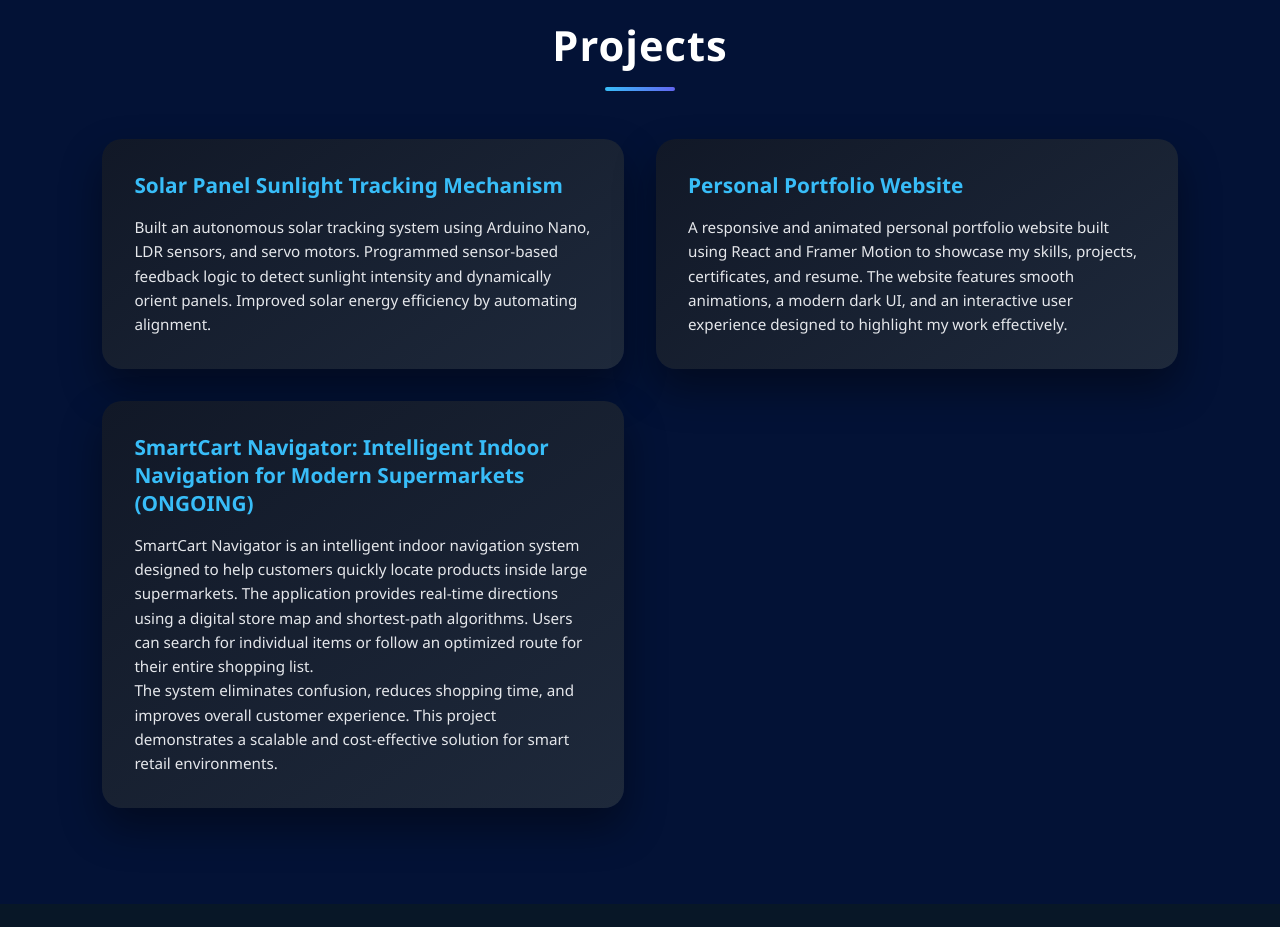
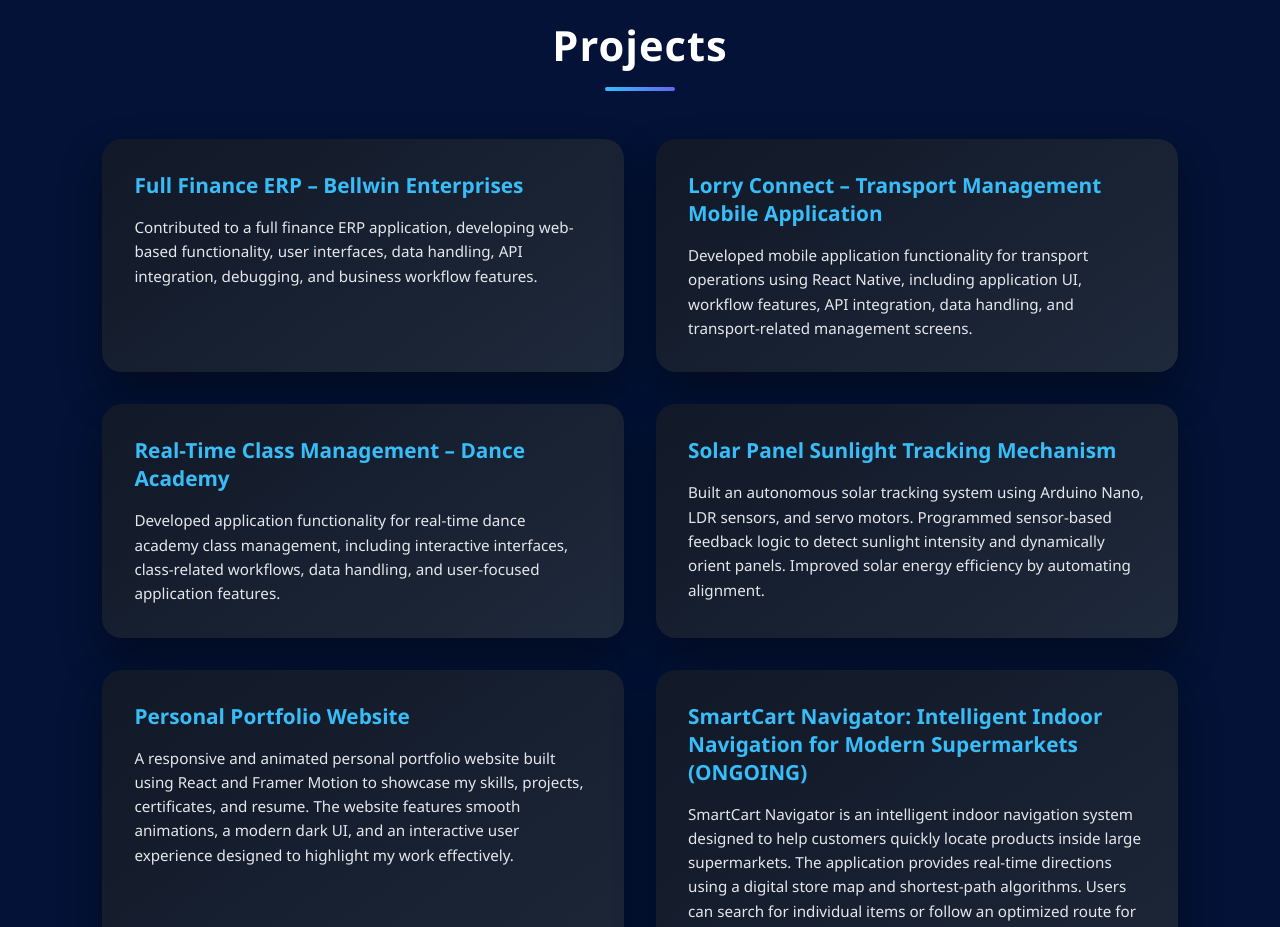
Before and after one commit to Thulasinatha02/my-portfolio, a React (Create React App) app: page / in a window 1280 px wide. Shown: the part 1700-2627 px from the top of the page. Built offline with nearby package versions, Linux system fonts and the light colour scheme.

Commit message:
addprojects

```diff
--- a/src/components/Projects.jsx
+++ b/src/components/Projects.jsx
@@ -8,6 +8,48 @@ export default function Projects() {
 
       {/* GRID CONTAINER */}
       <div className="projects-grid">
+
+        <motion.div
+          className="project-card"
+          initial={{ opacity: 0, y: 50 }}
+          whileInView={{ opacity: 1, y: 0 }}
+          transition={{ duration: 0.6 }}
+          viewport={{ once: false, amount: 0.3 }}
+          whileHover={{ scale: 1.05 }}
+        >
+          <h3>Full Finance ERP – Bellwin Enterprises</h3>
+          <p>
+            Contributed to a full finance ERP application, developing web-based functionality, user interfaces, data handling, API integration, debugging, and business workflow features.
+          </p>
+        </motion.div>
+
+        <motion.div
+          className="project-card"
+          initial={{ opacity: 0, y: 50 }}
+          whileInView={{ opacity: 1, y: 0 }}
+          transition={{ duration: 0.6 }}
+          viewport={{ once: false, amount: 0.3 }}
+          whileHover={{ scale: 1.05 }}
+        >
+          <h3>Lorry Connect – Transport Management Mobile Application</h3>
+          <p>
+            Developed mobile application functionality for transport operations using React Native, including application UI, workflow features, API integration, data handling, and transport-related management screens.
+          </p>
+        </motion.div>
+
+        <motion.div
+          className="project-card"
+          initial={{ opacity: 0, y: 50 }}
+          whileInView={{ opacity: 1, y: 0 }}
+          transition={{ duration: 0.6 }}
+          viewport={{ once: false, amount: 0.3 }}
+          whileHover={{ scale: 1.05 }}
+        >
+          <h3>Real-Time Class Management – Dance Academy</h3>
+          <p>
+            Developed application functionality for real-time dance academy class management, including interactive interfaces, class-related workflows, data handling, and user-focused application features.
+          </p>
+        </motion.div>
 
         <motion.div
           className="project-card"
```
